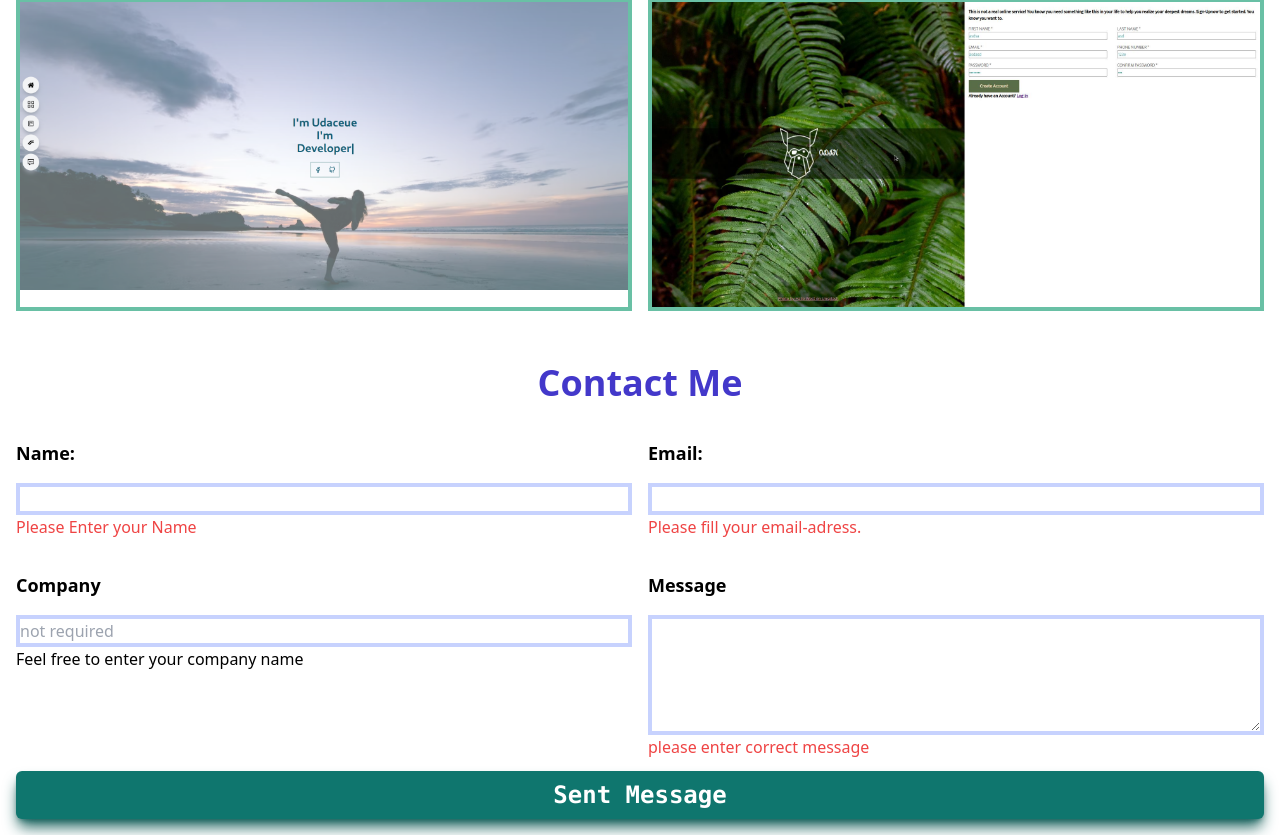
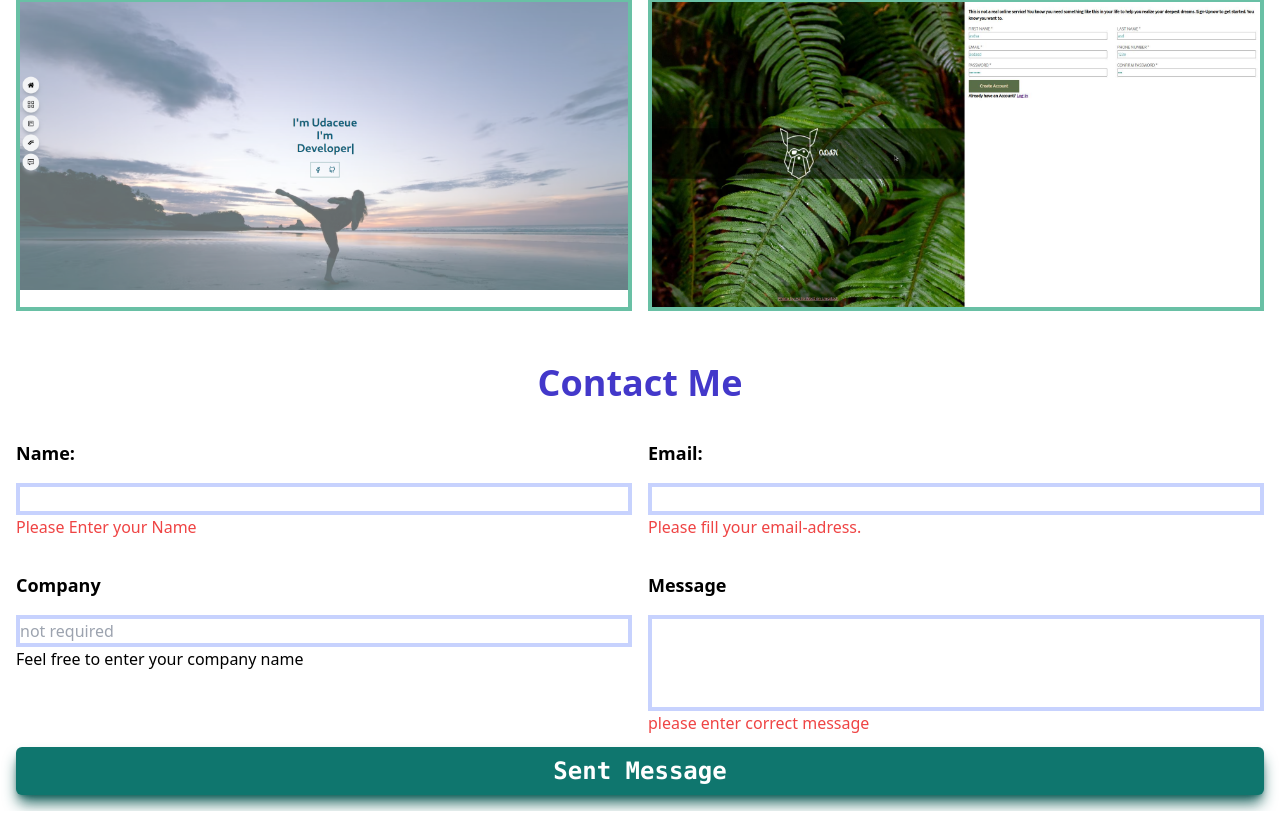
Before and after one commit to udaceue/portfolio, a React (Vite) app: page / in a window 1280 px wide. Shown: the part 1749-2584 px from the top of the page. After the commit the page ends 2560 px from the top, so only its background shows below. Built offline with nearby package versions, Linux system fonts and the light colour scheme.

Commit message:
added transition to sideNav and bugfix: form now sending message content

```diff
--- a/src/components/Contact.jsx
+++ b/src/components/Contact.jsx
@@ -72,7 +72,7 @@ function Contact() {
     }
 
         const messageValidation = () => {
-    if(/[\d\w\s]/i.test(messageInput) && messageInput?.length >= 15)
+    if(/^[A-Za-z0-9\s]*$/.test(messageInput) && messageInput?.length >= 15)
       {
         return `Correct Message`
       }
@@ -144,17 +144,18 @@ function Contact() {
 
             <div className='flex flex-col'>
                 <label className='py-2 md:py-4 font-semibold text-lg'>Message</label>
-                <textarea className="py-8 border-4 border-indigo-200 w-full"
+                <input type="text" className="py-8 border-4 border-indigo-200 w-full"
+                name='userMessage'
                 required
-                pattern="[\d\w\s]i"
+                pattern="^[A-Za-z0-9\s]*$"
                 minLength="15"
                 maxLength="200"
                 onChange={handleMessageInput}
                 value={messageInput}
                 />
                 <div className='text-red-500'>{messageValidation()}</div>
+            </div>
                  <input type="hidden" name="_gotcha" className='hidden'></input>
-            </div>
 
         </div>
         </form>
--- a/src/components/Sidenav.jsx
+++ b/src/components/Sidenav.jsx
@@ -75,8 +75,8 @@ function Sidenav() {
 
                 <a href={cv} className='block rounded-full' download="Cv Remigiusz" target='_blank'>
             <div className='flex flex-col rounded-full shadow-lg bg-gray-100 shadow-gray-400 m-2 p-4 cursor-pointer hover:scale-110 easy-in duration-300 relative'>
-                    <div className='absolute w-36 top-0 h-full -left-6 bg-slate-300 text-white rounded-full z-[10] opacity-0 hover:opacity-70'>
-                        <span className='block h-full max-w-max absolute left-16 p-4'>Resume</span>
+                    <div className='absolute w-36 top-0 h-full -left-6 bg-slate-800 rounded-full z-[5] opacity-0 hover:opacity-70'>
+                        <span className='block h-full max-w-max absolute left-16 p-4 text-yellow-200 z-20 font-medium bg-blend-overlay'>Resume</span>
                     </div>
                     <span className='z-20'>
                     <SiResurrectionremixos size={20}/>
```
